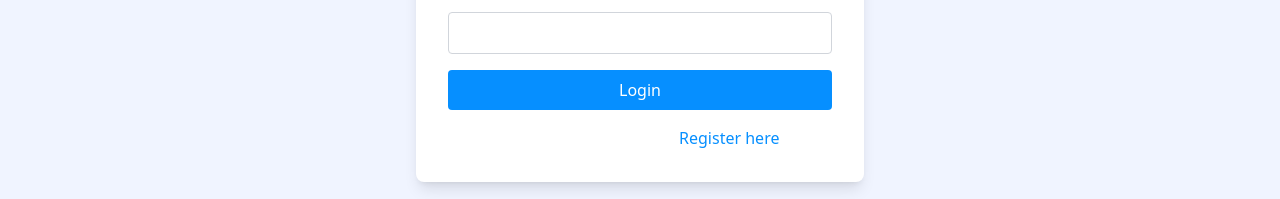
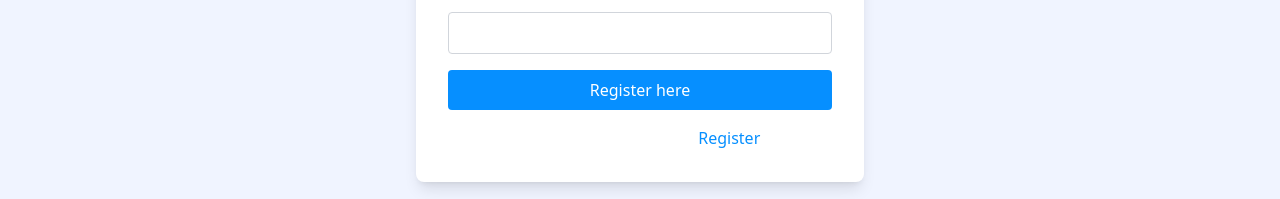
Before and after one commit to DevRamona/skillBridgeRwanda, a React (Create React App) app: page /login in a window 1280 px wide. Shown: the part 504-703 px from the top of the page. Built offline with nearby package versions, Linux system fonts and the light colour scheme.

Commit message:
add: login states

```diff
--- a/src/components/Login.jsx
+++ b/src/components/Login.jsx
@@ -91,7 +91,8 @@ const Login = () => {
               type="submit"
               className="w-full bg-[#068FFF] text-white py-2 rounded hover:bg-blue-700 transition duration-300"
             >
-              Login
+                            {isSubmitting ? "Loading..." : "Register here"}
+
             </button>
           </form>
           <p className="mt-4 text-center">
@@ -100,7 +101,7 @@ const Login = () => {
               className="text-[#068FFF] cursor-pointer"
               onClick={() => navigate("/register")}
             >
-              {isSubmitting ? "Loading..." : "Register here"}
+              Register
             </span>
           </p>
         </div>
```
